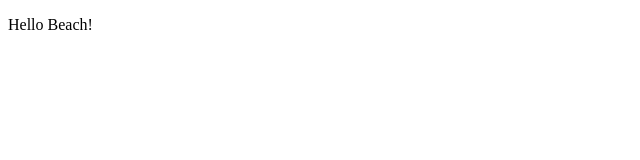
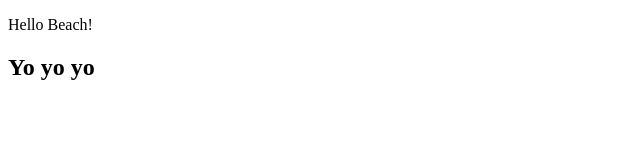
Before and after one commit to JoeMattew/project, a plain HTML site: page Index.html in a window 1280 px wide. Shown: the whole page, without its empty margins (0-640 px from the left). Drawn offline with Linux system fonts and the light colour scheme.

Commit message:
Index modified

```diff
--- a/Index.html
+++ b/Index.html
@@ -9,6 +9,7 @@
 <body>
 
 <p>Hello Beach!</p>
+<h2>Yo yo yo</h2>
 
 <!-- <script>
     alert(1)
```
